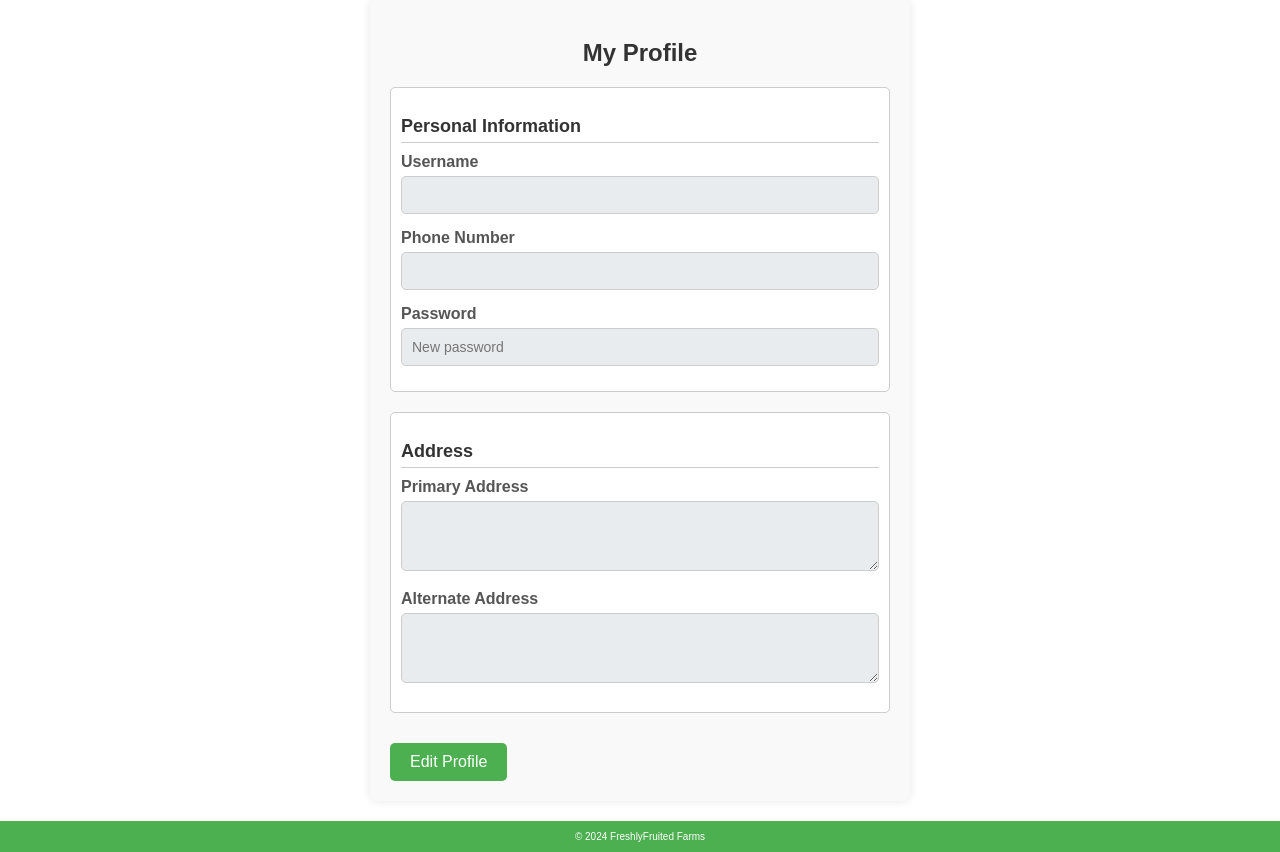
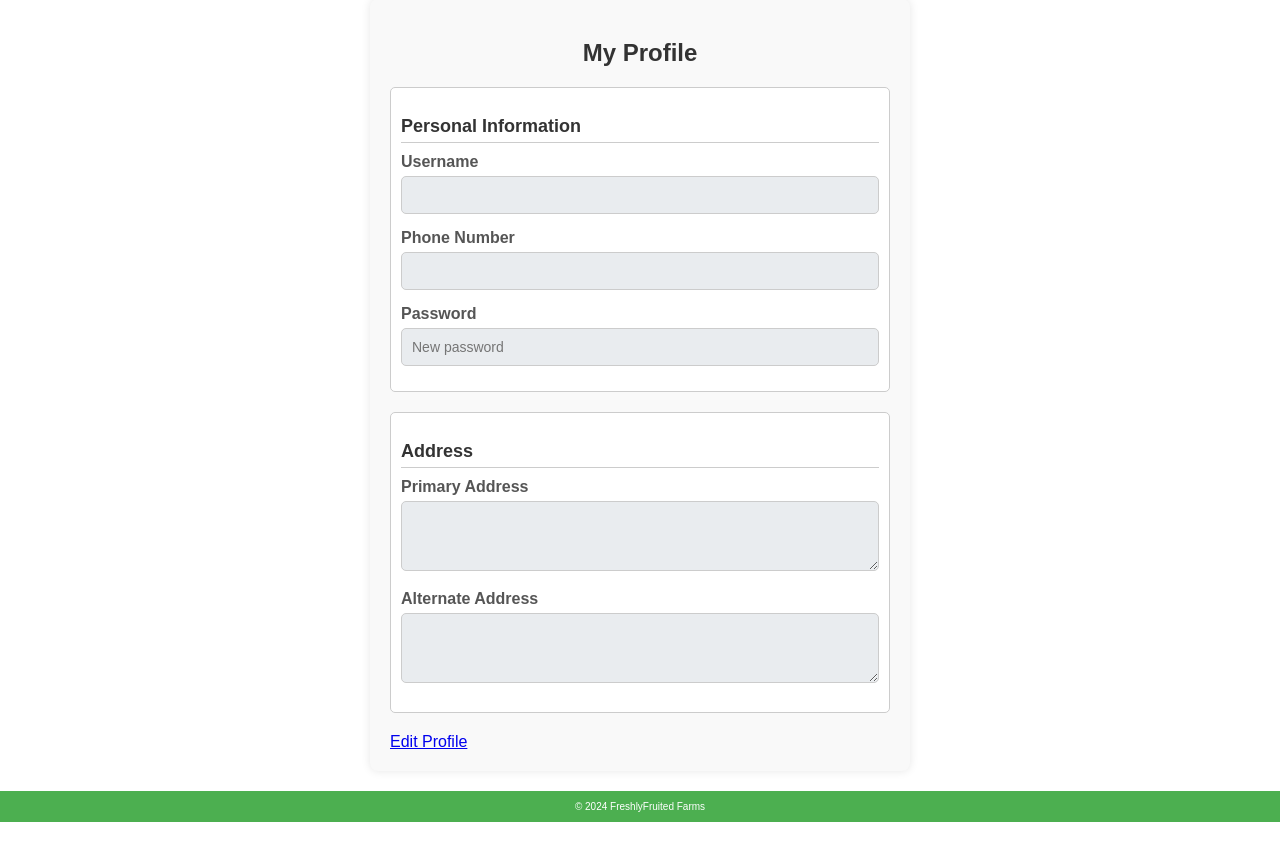
Before and after one commit to phaneendra218/Farm, a Flask app: page /profile in a window 1280 px wide. Shown: the part 139-991 px from the top of the page. After the commit the page ends 961 px from the top, so only its background shows below. Run offline with Flask 3, Linux system fonts and the light colour scheme; the visitor is signed in with stand-in values (Sample User, id 1).

Commit message:
addresses6

```diff
--- a/templates/profile.html
+++ b/templates/profile.html
@@ -120,7 +120,7 @@
 
         <!-- Buttons -->
         <div id="button-group">
-            <a href="{{ url_for('edit_profile') }}" class="btn btn-primary"><button>Edit Profile</button></a>
+            <a href="{{ url_for('edit_profile') }}" class="btn btn-primary">Edit Profile</a>
         </div>
     </form>
 </div>
```
